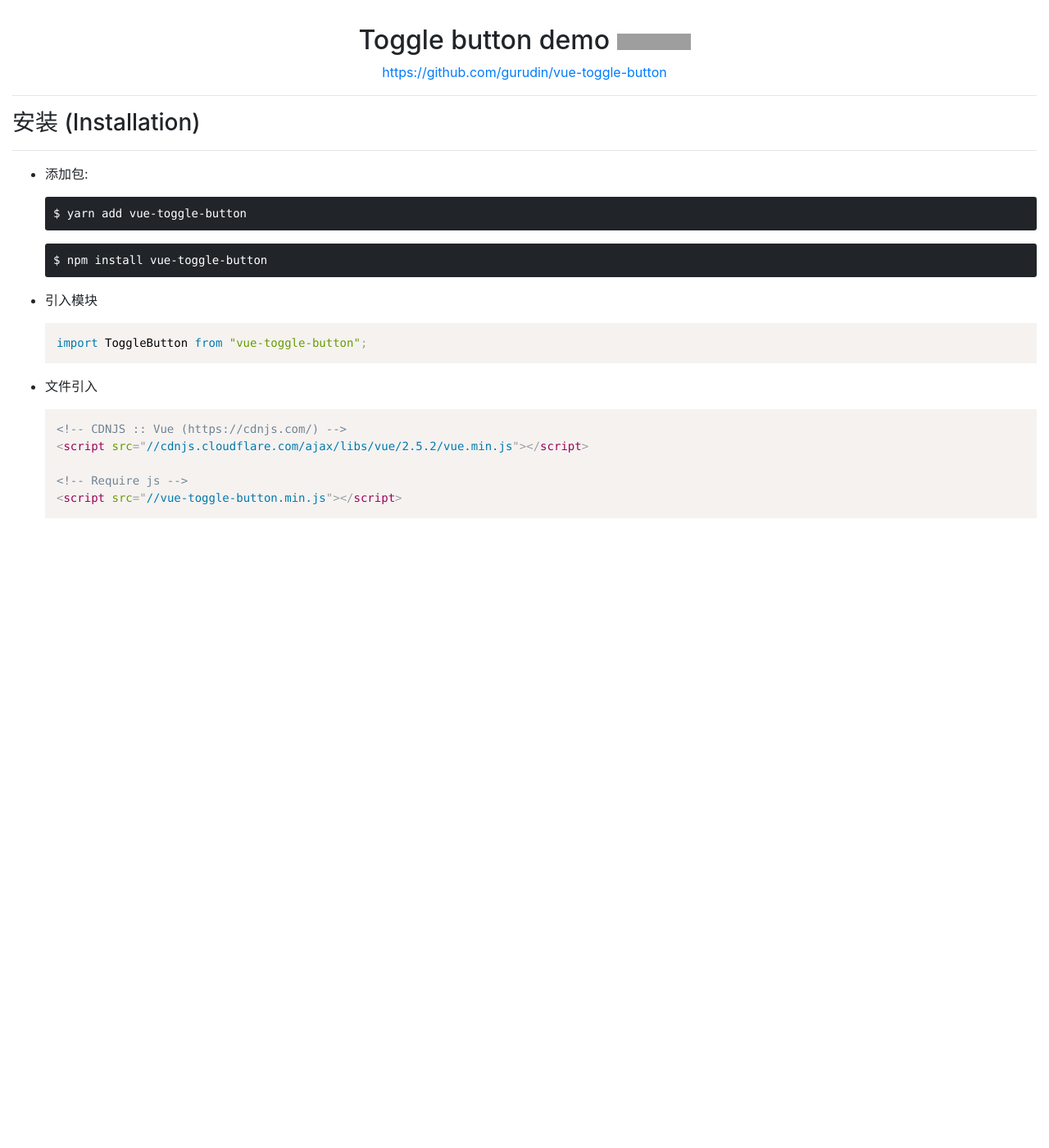
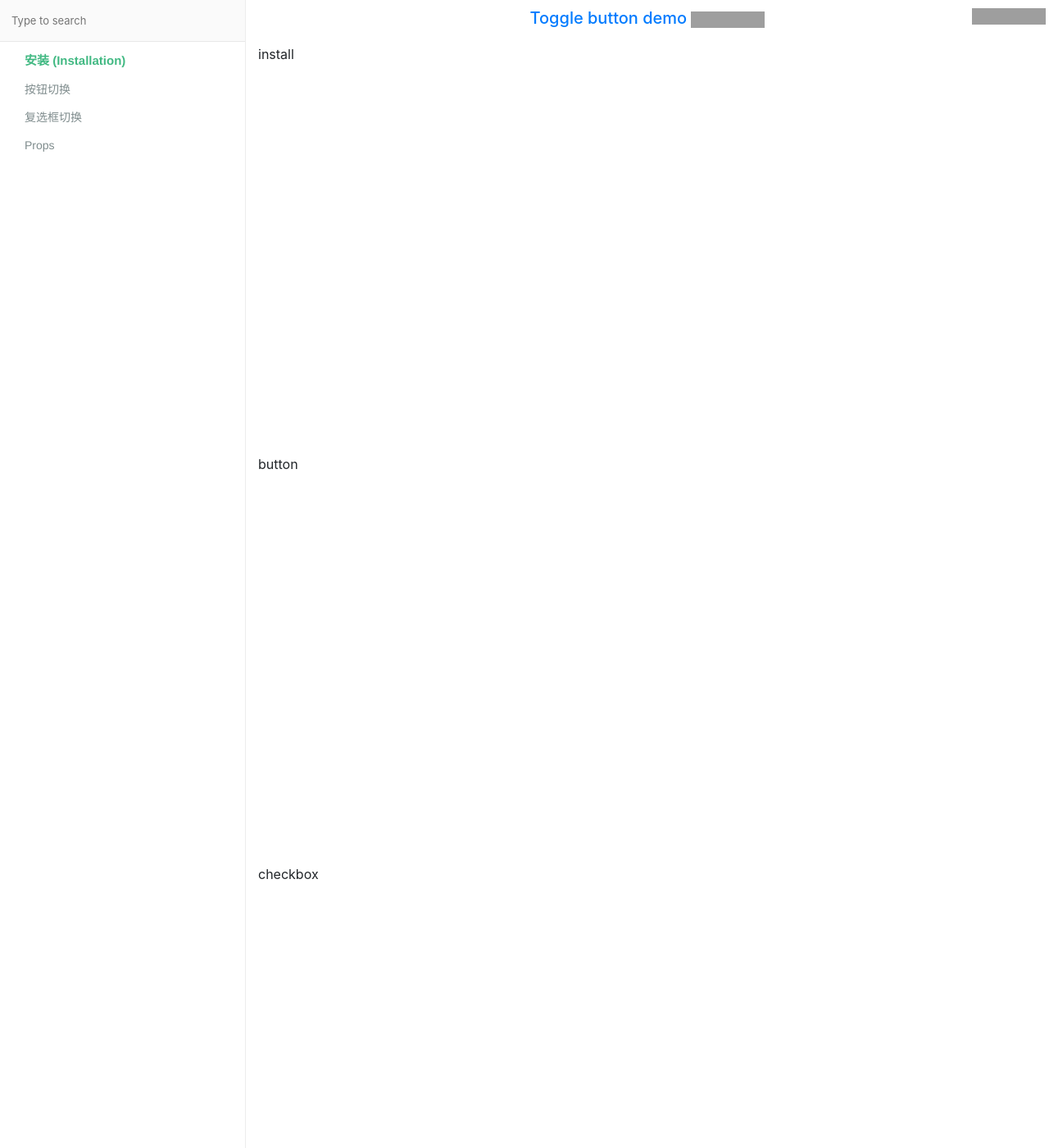
Before and after one commit to gurudin/gurudin.github.io, a Jekyll site: the page vue-toggle-button/index.html, which Jekyll copies as it is, in a window 1280 px wide and 1400 px high. Shown: the whole window at 82% size. Built offline with Jekyll 4.4.1, drawn with Linux system fonts in a browser that asks for light colours; grey boxes are pictures that could not be loaded.

Commit message:
fixed toggle button doc

```diff
--- a/vue-toggle-button/index.html
+++ b/vue-toggle-button/index.html
@@ -16,22 +16,107 @@
       margin: 5px 0;
       padding: 10px;
     }
+    .col-left,.col-right {
+      height: 100%;
+      position: absolute;
+      background: #fff;
+    }
+    .col-left {
+      border-right: 1px solid rgba(0,0,0,.07);
+      width: 300px;
+      position: fixed;
+    }
+    .col-right {
+      left: 300px;
+      right: 0;
+    }
+    #book-search-input {
+      background-color: #fafafa;
+      padding: 6px;
+      transition: top .5s ease;
+      border-bottom: 1px solid rgba(0,0,0,.07);
+      border-top: 1px solid rgba(0,0,0,.07);
+      margin-bottom: 10px;
+      margin-top: -1px;
+      font-size: 13px;
+    }
+    #book-search-input input, #book-search-input input:focus, #book-search-input input:hover {
+      width: 100%;
+      background: 0 0;
+      border: 1px solid transparent;
+      box-shadow: none;
+      outline: 0;
+      line-height: 22px;
+      padding: 7px 7px;
+      color: inherit;
+    }
+    ul.summary {
+      list-style: none;
+      margin: 0;
+      padding: 0;
+      -webkit-transition: top .5s ease;
+      -moz-transition: top .5s ease;
+      -o-transition: top .5s ease;
+      transition: top .5s ease;
+    }
+    ul.summary li {
+      list-style: none;
+      margin-top: 10px;
+      margin-left: 30px;
+    }
+    ul.summary li a, ul.summary li span {
+      color: #7f8c8d;
+      font-family: 'Source Sans Pro', 'Helvetica Neue', Arial, sans-serif;
+      font-size: 14px;
+    }
+    ul.summary li.active>a {
+      color: #42b983;
+      font-weight: 600;
+      font-size: 15px;
+    }
     </style>
   </head>
 
   <body>
   <div class="container-fluid" id="main" style="margin-bottom: 100px;">
-    <h2 style="margin-top: 30px; text-align: center;">Toggle button demo
-      <a href="https://www.npmjs.com/package/vue-toggle-button" target="_blank">
-        <img src="https://img.shields.io/npm/v/vue-toggle-button.svg">
-      </a>
-    </h2>
-    <p style="text-align: center;">
-      <a href="https://github.com/gurudin/vue-toggle-button" target="_blank">https://github.com/gurudin/vue-toggle-button</a>
-    </p>
-    <hr>
+    <div class="row">
+      <div class="col-left">
+        <div id="book-search-input" role="search">
+          <input type="text" placeholder="Type to search">
+        </div>
 
-    <h3>安装 (Installation)</h3>
+        <nav role="navigation">
+          <ul class="summary">
+            <li
+              class="chapter"
+              v-for="item in menuData"
+              :class="{'active':item.active}"
+              @click="toPath(item)"><a :href="item.path">{{item.text}}</a></li>
+          </ul>
+        </nav>
+      </div>
+      <div class="col-right">
+        <h5 style="margin: 10px 0 20px 0; text-align: center;">
+          <a href="https://github.com/gurudin/vue-toggle-button" target="_blank">Toggle button demo</a>
+          <a href="https://www.npmjs.com/package/vue-toggle-button" target="_blank">
+            <img src="https://img.shields.io/npm/v/vue-toggle-button.svg">
+          </a>
+          <div style="position: absolute; right: 0; top: 10px">
+            <iframe src="https://ghbtns.com/github-btn.html?user=gurudin&amp;repo=vue-toggle-button&amp;type=star&amp;count=true" frameborder="0" scrolling="0" width="94px" height="20px"></iframe>
+          </div>
+        </h5>
+
+        <div class="col-sm-12" id="install" style="height: 500px;">install</div>
+
+        <div class="col-sm-12" id="button" style="height: 500px;">button</div>
+
+        <div class="col-sm-12" id="checkbox" style="height: 500px;">checkbox</div>
+
+        <div class="col-sm-12" id="props" style="height: 500px;">props</div>
+      </div>
+    </div>
+
+    <!--<h3>安装 (Installation)</h3>
     <hr>
 
     <ul>
@@ -59,7 +144,7 @@
 </code></pre>
         </p>
       </li>
-    </ul>
+    </ul>-->
     <!-- <toggle-button
       mode="checkbox"
       v-model="value"
@@ -77,8 +162,27 @@
     el: '#main',
     data() {
       return {
+        menu: [
+          {text: '安装 (Installation)', path: '#install', active: 1},
+          {text: '按钮切换', path: '#button', active: 0},
+          {text: '复选框切换', path: '#checkbox', active: 0},
+          {text: 'Props', path: '#props', active: 0}
+        ],
+        searchKey: '',
         value: ''
       };
+    },
+    computed: {
+      menuData() {
+        return this.menu;
+      }
+    },
+    methods: {
+      toPath(item) {
+        this.menu.forEach(row => {
+          row.active = row.path == item.path ? 1 : 0;
+        });
+      }
     }
   });
   </script>
```
